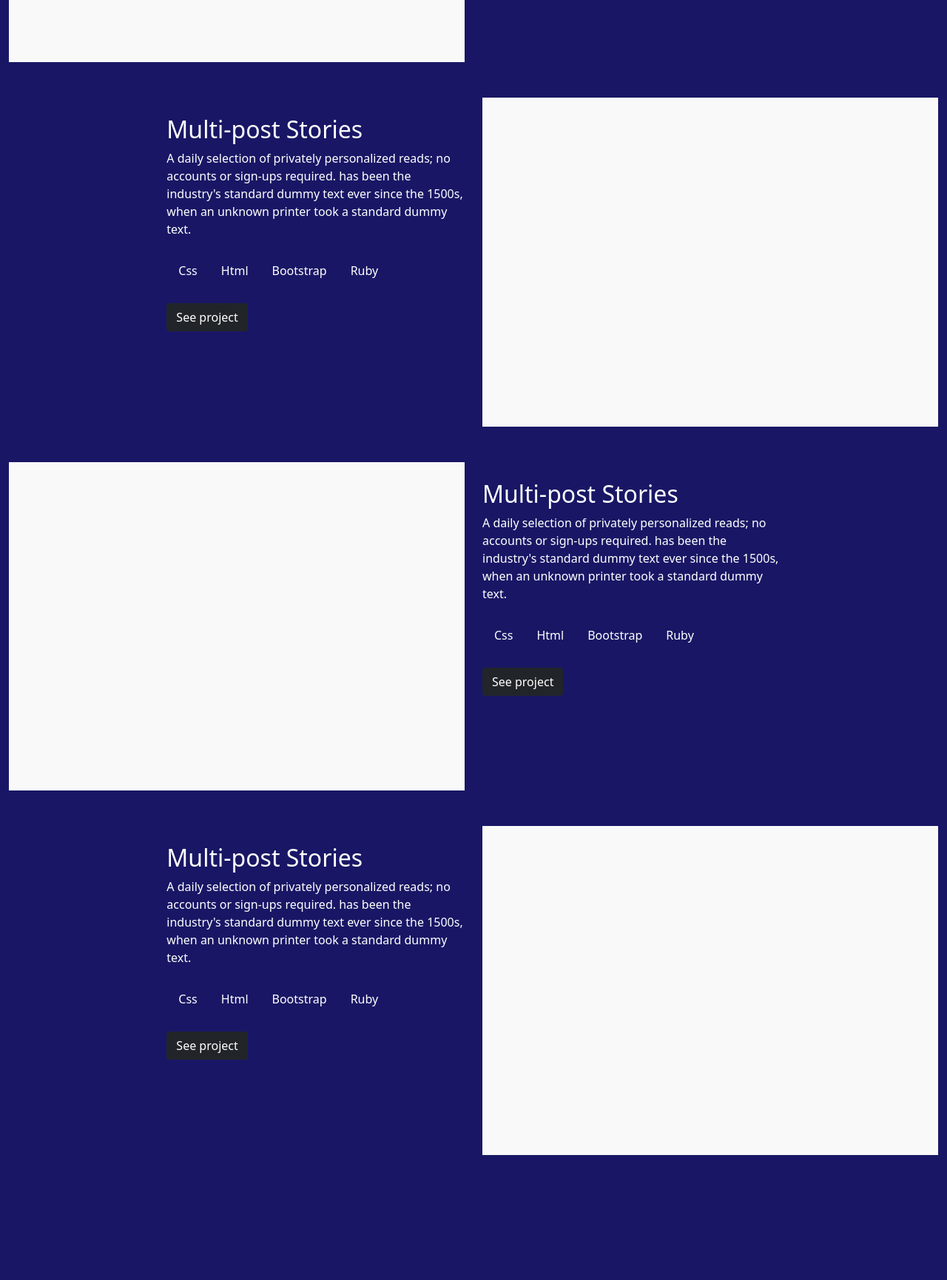
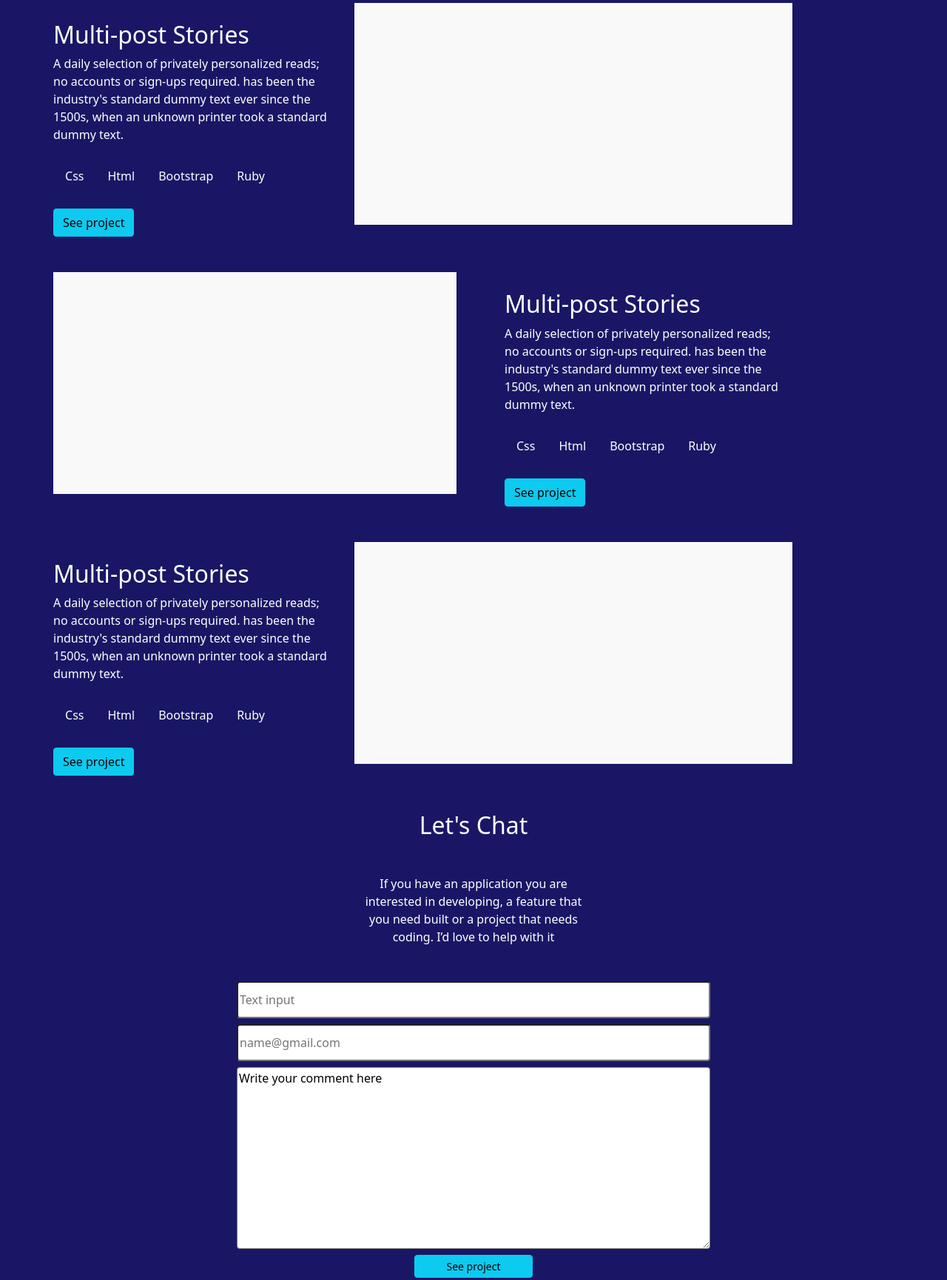
Before and after one commit to MrOmachi/Portfolio-Bootstrap, a plain HTML site: page index.html in a window 1280 px wide. Shown: the part 1069-2800 px from the top of the page at 74% size. Before the commit the page ends 2679 px from the top, so only its background shows below. Drawn offline with nearby package versions, Linux system fonts and the light colour scheme.

Commit message:
Adding Projects and contact form of the portfolio with bootstrap

```diff
--- a/index.html
+++ b/index.html
@@ -98,7 +98,7 @@
         <div class="d-flex align-items-center justify-content-between text-white">
           <ul class="list-unstyled d-flex justify-content-center">
             <li class="p-3">work</li>
-            <li class="p-3"><i class="fa fa-twitter" aria-label="twitter-link"></i></li>
+            <li class="p-3"><i class="fa fa-long-arrow-down" aria-label="Arrow-down-link"></i></li>
           </ul>
 
           <ul class="list-unstyled d-flex justify-content-center">
@@ -128,16 +128,60 @@
 
           <ul class="list-unstyled d-flex justify-content-center">
             <li class="p-3">work</li>
-            <li class="p-3"><i class="fa fa-twitter" aria-label="twitter-link" style="color: white"></i></i></li>
+            <li class="p-3"><i class="fa fa-long-arrow-down" aria-label="Arrow-link" style="color: white"></i></i></li>
           </ul>
         </div>
       </section>
 
       <section>
+<div class="container-fluid mb-5 text-white ">
+  <div class="row ms-5">
+    <div class="col-xl-6 col-lg-6 col-md-6 border-0" style="border:1px solid #ddd">
+      <img src="./images/ImgPlaceholder.png" alt="responsive webite" class="img-fluid  mx-auto"
+        style="height: 300px; width: 93%;">
+    </div>
+    <div class="col-xl-4 mt-4 col-lg-4 col-md-4 border-0" style="border:1px solid #ddd">
+      <h2>Multi-post Stories</h2>
+      <p>A daily selection of privately personalized reads; no accounts or sign-ups required. has been the industry's
+        standard dummy text ever since the 1500s, when an unknown printer took a standard dummy text.</p>
+
+      <ul class="d-flex list-unstyled ">
+        <li class="p-3">Css</li>
+        <li class="p-3">Html</li>
+        <li class="p-3">Bootstrap</li>
+        <li class="p-3">Ruby</li>
+      </ul>
+      <button type="button" class="btn mb-0 btn-info">See project</button>
+    </div>
+  </div>
+</div>
+
 <div class="container-fluid mb-5 text-white">
-  <div class="row">
+  <div class="row flex-row-reverse ms-5">
+    <div class="col-xl-8 col-lg-8 col-md-8 border-0" style="border:1px solid #ddd">
+      <img src="./images/ImgPlaceholder.png" alt="responsive webite" class="img-fluid  mx-auto w-75"
+        style="height: 300px; width: 93%;">
+    </div>
+    <div class="col-xl-4 mt-4 col-lg-4 col-md-4 border-0 " style="border:1px solid #ddd">
+      <h2>Multi-post Stories</h2>
+      <p>A daily selection of privately personalized reads; no accounts or sign-ups required. has been the industry's
+        standard dummy text ever since the 1500s, when an unknown printer took a standard dummy text.</p>
+
+      <ul class="d-flex list-unstyled ">
+        <li class="p-3">Css</li>
+        <li class="p-3">Html</li>
+        <li class="p-3">Bootstrap</li>
+        <li class="p-3">Ruby</li>
+      </ul>
+      <button type="button" class="btn mb-0 btn-info">See project</button>
+    </div>
+  </div>
+</div>
+
+<div class="container-fluid mb-5 text-white ">
+  <div class="row ms-5">
     <div class="col-xl-6 col-lg-6 col-md-6 border-0" style="border:1px solid #ddd">
-   <img src="./images/ImgPlaceholder.png" alt="responsive webite" class="img-fluid w-100">
+   <img src="./images/ImgPlaceholder.png" alt="responsive webite" class="img-fluid  mx-auto" style="height: 300px; width: 93%;">
 </div>
 <div class="col-xl-4 mt-4 col-lg-4 col-md-4 border-0" style="border:1px solid #ddd"> <h2>Multi-post Stories</h2>
   <p>A daily selection of privately personalized reads; no accounts or sign-ups required. has been the industry's standard dummy text ever since the 1500s, when an unknown printer took a standard dummy text.</p>
@@ -148,17 +192,17 @@
             <li class="p-3">Bootstrap</li>
             <li class="p-3">Ruby</li>
           </ul>
-          <button type="button" class="btn mb-0 btn-dark">See project</button>
+          <button type="button" class="btn mb-0 btn-info">See project</button>
 </div>
 </div>
 </div>
 
-<div class="container-fluid mb-5 text-white ">
-  <div class="row flex-row-reverse">
-    <div class="col-xl-6 col-lg-6 col-md-6 border-0" style="border:1px solid #ddd">
-   <img src="./images/ImgPlaceholder.png" alt="responsive webite" class="img-fluid w-100">
+<div class="container-fluid mb-5 text-white">
+  <div class="row flex-row-reverse ms-5">
+    <div class="col-xl-8 col-lg-8 col-md-8 border-0" style="border:1px solid #ddd">
+   <img src="./images/ImgPlaceholder.png" alt="responsive webite" class="img-fluid  mx-auto w-75" style="height: 300px; width: 93%;">
 </div>
-<div class="col-xl-4 mt-4 col-lg-4 col-md-4 border-0" style="border:1px solid #ddd"> <h2>Multi-post Stories</h2>
+<div class="col-xl-4 mt-4 col-lg-4 col-md-4 border-0 " style="border:1px solid #ddd"> <h2>Multi-post Stories</h2>
   <p>A daily selection of privately personalized reads; no accounts or sign-ups required. has been the industry's standard dummy text ever since the 1500s, when an unknown printer took a standard dummy text.</p>
 
   <ul class="d-flex list-unstyled ">
@@ -167,56 +211,48 @@
             <li class="p-3">Bootstrap</li>
             <li class="p-3">Ruby</li>
           </ul>
-          <button type="button" class="btn mb-0 btn-dark">See project</button>
+          <button type="button" class="btn mb-0 btn-info">See project</button>
 </div>
 </div>
 </div>
-
-<div class="container-fluid mb-5 text-white">
-  <div class="row">
-    <div class="col-xl-6 col-lg-6 col-md-6 border-0" style="border:1px solid #ddd">
-   <img src="./images/ImgPlaceholder.png" alt="responsive webite" class="img-fluid w-100">
-</div>
-<div class="col-xl-4 mt-4 col-lg-4 col-md-4 border-0" style="border:1px solid #ddd"> <h2>Multi-post Stories</h2>
-  <p>A daily selection of privately personalized reads; no accounts or sign-ups required. has been the industry's standard dummy text ever since the 1500s, when an unknown printer took a standard dummy text.</p>
-
-  <ul class="d-flex list-unstyled ">
-            <li class="p-3">Css</li>
-            <li class="p-3">Html</li>
-            <li class="p-3">Bootstrap</li>
-            <li class="p-3">Ruby</li>
-          </ul>
-          <button type="button" class="btn mb-0 btn-dark">See project</button>
-</div>
-</div>
-</div>
-
-<div class="container-fluid mb-5 text-white">
-  <div class="row flex-row-reverse">
-    <div class="col-xl-6 col-lg-6 col-md-6 border-0" style="border:1px solid #ddd">
-   <img src="./images/ImgPlaceholder.png" alt="responsive webite" class="img-fluid w-100">
-</div>
-<div class="col-xl-4 mt-4 col-lg-4 col-md-4 border-0" style="border:1px solid #ddd"> <h2>Multi-post Stories</h2>
-  <p>A daily selection of privately personalized reads; no accounts or sign-ups required. has been the industry's standard dummy text ever since the 1500s, when an unknown printer took a standard dummy text.</p>
-
-  <ul class="d-flex list-unstyled ">
-            <li class="p-3">Css</li>
-            <li class="p-3">Html</li>
-            <li class="p-3">Bootstrap</li>
-            <li class="p-3">Ruby</li>
-          </ul>
-          <button type="button" class="btn mb-0 btn-dark">See project</button>
-</div>
-</div>
-</div>
-
-
-
-
-
-      </section>
-    </main>
-
+</section>
+</main>
+<footer>
+  <form action="" method="post" class="text-center text-white">
+    <h2 class="text-center text-white">Let's Chat</h2>
+    <article class="w-25 mx-auto text-center mb-5 mt-5 text-white">If you have an application you are interested in developing, a feature that you need built or a project that needs
+    coding. I’d love to help with it</article>
+    <div class="d-flex flex-column w-50 mx-auto">
+      <input class="mb-2 rounded" style="height: 50px;" type="text" name="name" placeholder="Text input">
+      <input class="mb-2 rounded" style="height: 50px;" type="email" name="email" placeholder="name@gmail.com">
+      <textarea class="mb-2 rounded" name="comment" id="" cols="50" rows="10">Write your comment here</textarea>
+      <button type="submit" class="btn mb-0 w-25 mx-auto btn-info rounded btn-sm">See project</button>
+    </div>
+  </form>
+  <div class="d-flex justify-content-center text-white mt-3">
+    <ul class="list-unstyled d-flex justify-content-center">
+      <li class="p-3">
+        <a href="http://linkedin.com/AddisTsega" aria-label="linkedin-link"><i class="fa fa-linkedin"
+            style="color: white"></i>
+        </a>
+      </li>
+      <li class="p-3">
+        <a href="http://linkedin.com/AdaTsega"><i class="fa fa-twitter" aria-label="twitter-link"
+            style="color: white"></i></i></a>
+      </li>
+      <li class="p-3">
+        <a href="http://linkedin.com/Aseadd"><i class="fa fa-github" aria-label="github-link"
+            style="color: white"></i></i></a>
+      </li>
+      <li class="p-3">
+        <a href="http://linkedin.com/Addis-Tsega"><i class="fa fa-facebook" aria-label="facebook-link"
+            style="color: white"></i></i>
+        </a>
+      </li>
+    </ul>
+    <span class="d-flex text-center mt-3" >email@gmail.com</span>
+  </div>
+</footer>
     <script
       src="https://cdn.jsdelivr.net/npm/bootstrap@5.0.2/dist/js/bootstrap.bundle.min.js"
       integrity="sha384-MrcW6ZMFYlzcLA8Nl+NtUVF0sA7MsXsP1UyJoMp4YLEuNSfAP+JcXn/tWtIaxVXM"
```
